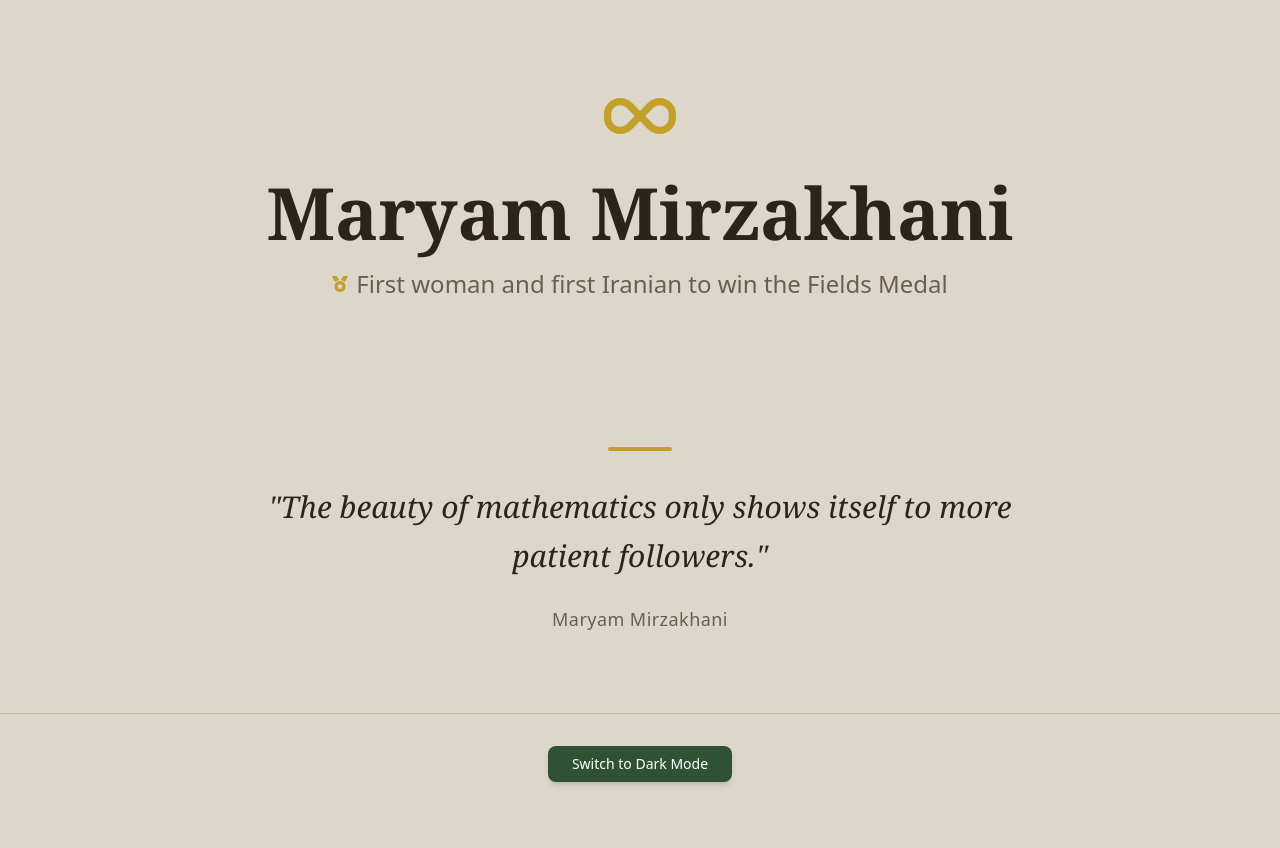
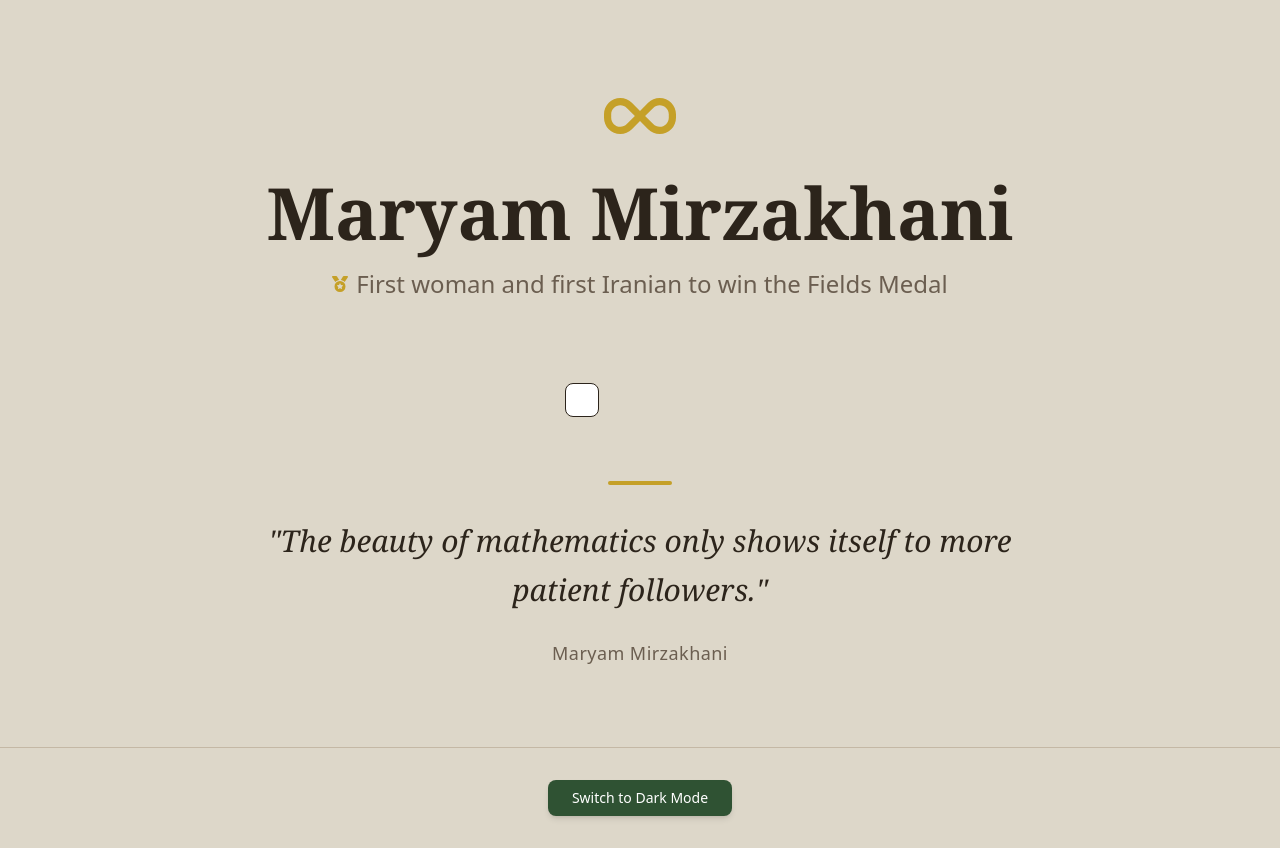
Before and after one commit to zibanoori/mirzakhani-inspire, a React (Vite) app: page / in a window 1280 px wide. Before the commit the page ends 814 px from the top, so only its background shows below. Built offline with nearby package versions, Linux system fonts and the light colour scheme.

Commit message:
Feat: style stats cards with surface background and borders

```diff
--- a/src/App.jsx
+++ b/src/App.jsx
@@ -32,7 +32,9 @@ function App() {
             First woman and first Iranian to win the Fields Medal
           </p>
         </div>
-        <div className="grid grid-cols-2 md:grid-cols-3 gap-6 max-w-4xl mx-auto mt-12 mb-16"></div>
+        <div className="grid grid-cols-2 md:grid-cols-3 gap-6 max-w-4xl mx-auto mt-12 mb-16">
+          <div className="p-4 border bordr-line rounded-lg bg-surface"></div>
+        </div>
         <section className="max-w-3xl mx-auto">
           <div className="w-16 h-1 bg-gold mx-auto mb-8 rounded-full"></div>
           <blockquote className="font-serif text-2xl md:text-3xl text-ink italic leading-relaxed mb-6">
```
